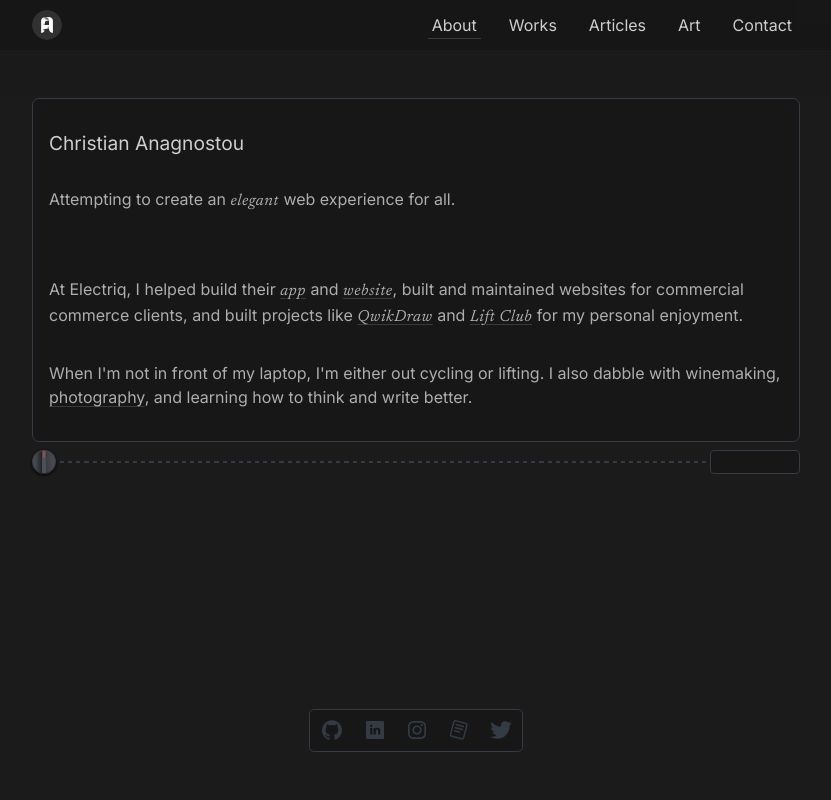
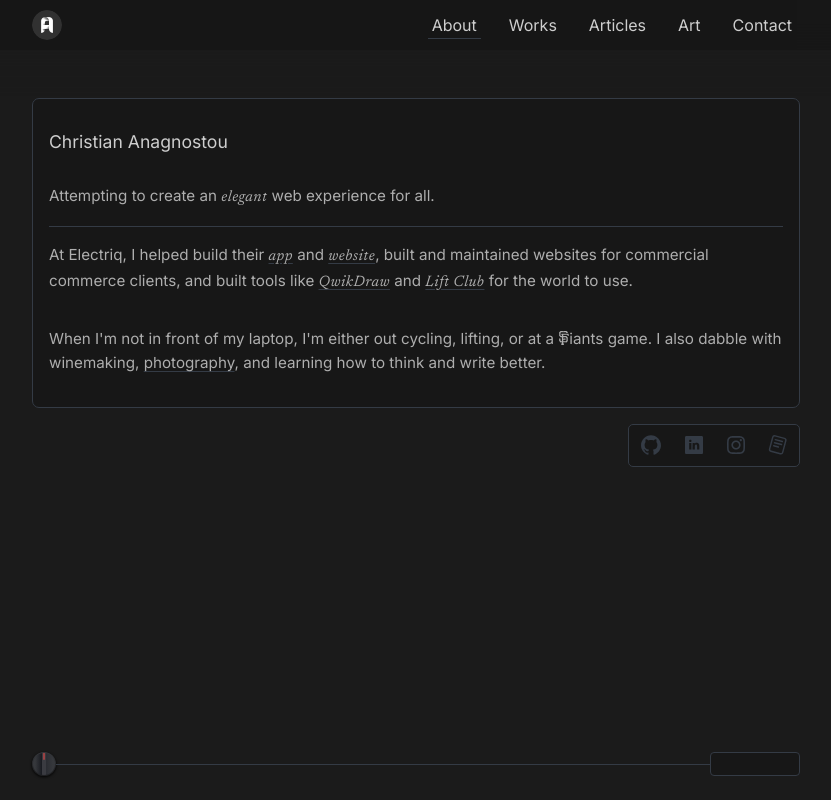
Before and after one commit to christiananagnostou/www, a Next.js app: page / in a window 1280 px wide. Shown: the whole page, without its empty margins (224-1055 px from the left). Built offline with nearby package versions, Linux system fonts and the light colour scheme.

Commit message:
update homepage bio and layout

```diff
--- a/components/Home/Bio.tsx
+++ b/components/Home/Bio.tsx
@@ -2,6 +2,7 @@ import { motion } from 'framer-motion'
 import Link from 'next/link'
 import styled from 'styled-components'
 import { fade, staggerFade } from '../animation'
+import Giants from '../SVG/Giants'
 
 function Bio() {
   return (
@@ -12,7 +13,7 @@ function Bio() {
         Attempting to create an <em>elegant</em> web experience for all.
       </motion.p>
 
-      <p />
+      <motion.hr variants={fade} />
 
       <motion.p variants={fade}>
         At Electriq, I helped build their{' '}
@@ -23,7 +24,7 @@ function Bio() {
         <a href="https://www.electriqmarketing.com/" target={'_blank'} rel="noreferrer">
           <em>website</em>
         </a>
-        , built and maintained websites for commercial commerce clients, and built projects like{' '}
+        , built and maintained websites for commercial commerce clients, and built tools like{' '}
         <a href="https://qwikdraw.vercel.app/" target={'_blank'} rel="noreferrer">
           <em>QwikDraw</em>
         </a>{' '}
@@ -31,22 +32,20 @@ function Bio() {
         <a href="https://www.liftclub.app/" target={'_blank'} rel="noreferrer">
           <em>Lift Club</em>
         </a>{' '}
-        for my personal enjoyment.
+        for the world to use.
       </motion.p>
 
       <motion.p variants={fade}>
-        When I&apos;m not in front of my laptop, I&apos;m either out cycling or lifting. I also dabble with winemaking,{' '}
-        <Link href="/art?tag=camera">photography</Link>, and learning how to think and write better.
+        When I&apos;m not in front of my laptop, I&apos;m either out cycling, lifting, or at a{' '}
+        <span className="giants-container">
+          iants{' '}
+          <span className="giants">
+            <Giants />
+          </span>
+        </span>{' '}
+        game. I also dabble with winemaking, <Link href="/art?tag=camera">photography</Link>, and learning how to think
+        and write better.
       </motion.p>
-
-      {/* <p /> */}
-
-      {/* <motion.p variants={fade}>
-        catch me at{' '}
-        <a href="https://twitter.com/coderdevguy" target={'_blank'} rel="noreferrer">
-          @coderdevguy
-        </a>
-      </motion.p> */}
     </Description>
   )
 }
@@ -73,15 +72,48 @@ const Description = styled(motion.section)`
   }
 
   h1 {
-    font-size: 1.2rem;
+    font-size: 1.1rem;
     font-weight: 200;
     padding: 1rem 0;
   }
 
+  hr {
+    border: none;
+    border-top: 1px solid var(--accent);
+  }
+
   p {
     font-weight: 200;
-    font-size: 1rem;
+    font-size: 0.95rem;
     line-height: 1.5rem;
     padding: 1rem 0;
   }
+
+  .giants-container {
+    position: relative;
+    padding-left: 11px;
+    font-weight: 400;
+
+    .giants {
+      height: 13px;
+      width: auto;
+      position: absolute;
+      left: 1px;
+      top: -1px;
+
+      @media screen and (min-width: 768px) {
+        height: 14px;
+      }
+
+      svg {
+        height: 100%;
+        width: auto;
+        transition: color 0.5s ease;
+      }
+    }
+
+    &:hover svg {
+      color: #fd5a1e;
+    }
+  }
 `
--- a/components/Home/StarBG.tsx
+++ b/components/Home/StarBG.tsx
@@ -1,4 +1,4 @@
-import { useEffect, useState } from 'react'
+import { CSSProperties, useEffect, useState } from 'react'
 import styled from 'styled-components'
 import { useWindowSize } from '../Hooks'
 
@@ -20,7 +20,7 @@ const StarBG = ({ show }: Props) => {
 
       setStars((prev) => [
         ...prev,
-        <Star top={Math.random() * height} left={Math.random() * width} key={starCount++} />,
+        <Star style={{ top: Math.random() * height, left: Math.random() * width }} key={starCount++} />,
       ])
     }, 150)
 
@@ -32,26 +32,19 @@ const StarBG = ({ show }: Props) => {
 
 export default StarBG
 
-const Star = ({ top, left }: { top: number; left: number }) => {
+const Star = ({ style }: { style: CSSProperties | undefined }) => {
   return (
-    <StarStyle
-      width="14"
-      height="17"
-      style={{ top, left }}
-      viewBox="0 0 14 17"
-      fill="none"
-      xmlns="http://www.w3.org/2000/svg"
-    >
+    <SparkleSVG width="14" height="17" style={style} viewBox="0 0 14 17" fill="none" xmlns="http://www.w3.org/2000/svg">
       <path
         d="M13.5875 8.29673C12.5957 8.32926 11.7692 8.35596 11.07 8.42019C8.43515 8.6571 7.69957 9.35698 7.44336 12.3333C7.35823 13.3719 7.326 14.6966 7.29376 16.3708C7.26153 14.6966 7.23012 13.3727 7.14417 12.3333C6.88795 9.35698 6.15237 8.6571 3.51751 8.42019C2.81912 8.35596 1.99179 8.32843 1 8.29673C1.99179 8.2642 2.81829 8.2375 3.51751 8.17327C6.15237 7.94137 6.88795 7.24232 7.14417 4.26011C7.2293 3.22155 7.26153 1.89686 7.29376 0.222656C7.326 1.89686 7.3574 3.22072 7.44336 4.26011C7.69957 7.24232 8.43515 7.9422 11.07 8.17327C11.7684 8.2375 12.5957 8.26503 13.5875 8.29673V8.29673Z"
         stroke="#414141"
         strokeMiterlimit="10"
       ></path>
-    </StarStyle>
+    </SparkleSVG>
   )
 }
 
-const StarStyle = styled.svg`
+const SparkleSVG = styled.svg`
   position: absolute;
   animation: sparkle 7s 0.5s ease infinite;
   opacity: 0;
--- a/components/Home/TVBar.tsx
+++ b/components/Home/TVBar.tsx
@@ -1,135 +1,99 @@
-import { motion, PanInfo } from "framer-motion";
-import Image from "next/image";
-import { useEffect, useRef, useState } from "react";
-import styled from "styled-components";
-import { fade, staggerFadeFast } from "../animation";
-import { useWindowSize } from "../Hooks";
-import StarBG from "./StarBG";
-
-type Props = {};
+import { motion, PanInfo } from 'framer-motion'
+import Image from 'next/image'
+import { useRef, useState } from 'react'
+import styled from 'styled-components'
+import { fade, staggerFadeFast } from '../animation'
+import { useWindowSize } from '../Hooks'
+import StarBG from './StarBG'
 
 const Sections = [
-  "craft",
-  "imbue",
-  "clarify",
-  "improve",
-  "grow",
-  "listen",
-  "learn",
-  "teach",
-  "smile",
-  "retry",
-  "exhale",
-  "practice",
-  "enhance",
-  "persist",
-];
+  'craft',
+  'imbue',
+  'clarify',
+  'improve',
+  'grow',
+  'listen',
+  'learn',
+  'teach',
+  'smile',
+  'retry',
+  'practice',
+  'enhance',
+  'persist',
+]
 
-const MaxTVBars = 80;
-const BarHeight = 24;
+const BarHeight = 24
+const BarGradient = 'linear-gradient(to right, rgb(80,80,95), rgba(200, 200, 200, 0.2)'
 
-type Color = {
-  r: number;
-  g: number;
-  b: number;
-};
+const TVBar = () => {
+  const knobRef = useRef<HTMLDivElement>(null)
+  const barsRef = useRef<HTMLDivElement>(null)
+  const buttonRef = useRef<HTMLButtonElement>(null)
 
-const GColor = (r?: number, g?: number, b?: number): Color => {
-  r = typeof r === "undefined" ? 0 : r;
-  g = typeof g === "undefined" ? 0 : g;
-  b = typeof b === "undefined" ? 0 : b;
-  return { r: r, g: g, b: b };
-};
+  const { width } = useWindowSize()
 
-const createColorRange = (c1: Color, c2: Color) => {
-  var colorList = [];
-  for (var i = 0; i < 255; i++) {
-    colorList.push(
-      GColor(
-        c1.r + (i * (c2.r - c1.r)) / 255,
-        c1.g + (i * (c2.g - c1.g)) / 255,
-        c1.b + (i * (c2.b - c1.b)) / 255
-      )
-    );
-  }
-  return colorList;
-};
-
-const BarColorRange = createColorRange({ r: 80, g: 80, b: 95 }, { r: 125, g: 125, b: 140 });
-
-const TVBar = (props: Props) => {
-  const knobRef = useRef<HTMLDivElement>(null);
-  const barsRef = useRef<HTMLDivElement>(null);
-  const buttonRef = useRef<HTMLButtonElement>(null);
-
-  const { width } = useWindowSize();
-
-  const [isBarFull, setIsBarFull] = useState(false);
-
-  const [sectionIndex, setSectionIndex] = useState(0);
-  const [numTVBars, setNumTVBars] = useState(MaxTVBars);
-
-  useEffect(() => {
-    if (width) setNumTVBars(Math.min(Math.floor(width / 15), MaxTVBars)); // 15 makes the bar width look good
-  }, [width]);
+  const [sectionIndex, setSectionIndex] = useState(0)
+  const [percentToFull, setPercentToFull] = useState(0)
+  const isBarFull = percentToFull === 100
 
   const onKnobPan = (_: MouseEvent | TouchEvent | PointerEvent, info: PanInfo) => {
-    if (!knobRef.current || !barsRef.current || !buttonRef.current) return;
-    const barsContainerWidth = barsRef.current.clientWidth;
+    if (!knobRef.current || !barsRef.current || !buttonRef.current) return
+    const barsContainerWidth = barsRef.current.clientWidth
 
-    const prevPos = parseFloat(knobRef.current.dataset.currentDeg || "0");
-    const newPos = Math.max(Math.min(prevPos + info.delta.x, barsContainerWidth), 0);
+    const prevPos = parseFloat(knobRef.current.dataset.currentDeg || '0')
+    const newPos = Math.max(Math.min(prevPos + info.delta.x, barsContainerWidth), 0)
 
-    const percentToFull = newPos / barsContainerWidth;
+    const percentToFull = (newPos / barsContainerWidth) * 100
 
-    const isBarFull = newPos === barsContainerWidth;
-    setIsBarFull(isBarFull);
+    setPercentToFull(percentToFull)
 
-    // const { r, g, b } = BarColorRange[Math.floor(percentToFull * (BarColorRange.length - 1))];
-    // knobRef.current.style.color = `rgb(${r},${g},${b})`;
-    // knobRef.current.style.left =
-    //   Math.min(newPos, barsContainerWidth - BarHeight + BarHeight / 2 - 6) + "px";
-    knobRef.current.style.rotate = percentToFull * 360 + "deg";
-    knobRef.current.dataset.currentDeg = newPos.toString();
-
-    Array.from(barsRef.current.children as HTMLCollectionOf<HTMLElement>).forEach((bar, i) => {
-      const { r, g, b } =
-        BarColorRange[
-          Math.floor((i / barsRef.current!.children.length) * (BarColorRange.length - 1))
-        ];
-      const barColor = `rgb(${r},${g},${b})`;
-      const isBarHiglighted = i / numTVBars < percentToFull;
-
-      bar.style.background = isBarHiglighted ? barColor : "var(--accent)";
-    });
-  };
+    knobRef.current.style.rotate = (percentToFull / 100) * 360 + 'deg'
+    knobRef.current.dataset.currentDeg = newPos.toString()
+  }
 
   return (
     <>
+      <Signature
+        src="/signature.png"
+        style={
+          isBarFull ? { opacity: 1, transition: 'opacity 2s 2s ease' } : { opacity: 0, transition: 'opacity 0.3s ease' }
+        }
+        height={70}
+        width={150}
+        alt="Signature of Christian Anagnostou"
+      />
+
+      <div className="spacer"></div>
+
       <TVControls variants={staggerFadeFast}>
         <Knob variants={fade} onPan={onKnobPan}>
-          <div className="knob" ref={knobRef} />
+          <div className="knob" ref={knobRef} style={{ filter: isBarFull ? 'brightness(90%)' : 'brightness(100%)' }} />
         </Knob>
 
         <motion.div
-          className="grill"
+          className="bar-wrap"
           ref={barsRef}
+          variants={fade}
           onPan={(width || 0) < 768 ? onKnobPan : () => {}}
         >
-          {[...new Array(numTVBars)].map((_, i) => (
-            <Bar key={i + "_" + numTVBars} variants={fade} />
-          ))}
+          <div className="bar">
+            <div
+              className="bar-inner"
+              style={{
+                left: -(100 - percentToFull) + '%',
+                background: BarGradient,
+              }}
+            />
+          </div>
         </motion.div>
 
         <div className="current-control">
           <motion.button
-            className={`label ${isBarFull ? "highlight" : ""}`}
+            className={`button ${isBarFull ? 'highlight' : ''}`}
             variants={fade}
             ref={buttonRef}
             onClick={
-              isBarFull
-                ? () => setSectionIndex((prev) => (prev === Sections.length - 1 ? 0 : prev + 1))
-                : () => {}
+              isBarFull ? () => setSectionIndex((prev) => (prev === Sections.length - 1 ? 0 : prev + 1)) : () => {}
             }
             disabled={!isBarFull}
           >
@@ -137,11 +101,7 @@ const TVBar = (props: Props) => {
               <span
                 className="inner"
                 key={section}
-                style={
-                  Sections[sectionIndex] === section
-                    ? { top: 0, opacity: 1 }
-                    : { top: "150%", opacity: 0 }
-                }
+                style={Sections[sectionIndex] === section ? { top: 0, opacity: 1 } : { top: '150%', opacity: 0 }}
               >
                 {section}
               </span>
@@ -150,40 +110,28 @@ const TVBar = (props: Props) => {
         </div>
       </TVControls>
 
-      <Signature
-        src="/signature.png"
-        style={
-          isBarFull
-            ? { opacity: 1, transition: "opacity 2s 2s ease" }
-            : { opacity: 0, transition: "opacity 0.3s ease" }
-        }
-        height={70}
-        width={150}
-        alt="Signature of Christian Anagnostou"
-      />
-
       <StarBG show={isBarFull} />
     </>
-  );
-};
+  )
+}
 
-export default TVBar;
+export default TVBar
 
 const Signature = styled(Image)`
   margin: 1rem 0 0 auto;
   pointer-events: none;
   user-select: none;
-`;
+`
 
 const Knob = styled(motion.div)`
   --knob-border-width: 1px;
   --knob-size: 24px;
 
-  --s: rgb(77, 79, 87);
-  --s1: rgb(56, 59, 67);
-  --s2: rgb(72, 74, 80);
-  --s3: rgb(40, 41, 45);
-  --s4: rgb(32, 34, 42);
+  --s: rgb(58, 59, 65);
+  --s1: rgb(42, 44, 50);
+  --s2: rgb(54, 56, 60);
+  --s3: rgb(30, 31, 34);
+  --s4: rgb(24, 26, 32);
 
   touch-action: pan-y;
   -webkit-overflow-scrolling: touch;
@@ -209,6 +157,8 @@ const Knob = styled(motion.div)`
     -webkit-transform: translateZ(0) scale(1, 1);
     transform: translateZ(0) scale(1, 1);
 
+    transition: filter 2s ease;
+
     border-radius: 50%;
     background: linear-gradient(
       90deg,
@@ -219,14 +169,13 @@ const Knob = styled(motion.div)`
       var(--s1) 59.2%,
       var(--s2) 90%
     );
-    box-shadow: 0 0.1em 0.2em 0 rgba(var(--s1), 0.9) inset,
-      0 -0.1em 0.3em 0 rgba(var(--s1), 0.3) inset, 0 0.08em 0.3em 0 rgba(#001, 0.3),
-      0.5em 0 1em 0 rgba(var(--s1), 0.5) inset, -0.5em 0 1em 0 rgba(var(--s4), 0.3) inset,
-      0 4em 1em -3.5em rgba(#002, 0.3);
+    box-shadow: 0 0.1em 0.2em 0 rgba(var(--s1), 0.9) inset, 0 -0.1em 0.3em 0 rgba(var(--s1), 0.3) inset,
+      0 0.08em 0.3em 0 rgba(#001, 0.3), 0.5em 0 1em 0 rgba(var(--s1), 0.5) inset,
+      -0.5em 0 1em 0 rgba(var(--s4), 0.3) inset, 0 4em 1em -3.5em rgba(#002, 0.3);
   }
 
   .knob::before {
-    content: "";
+    content: '';
     position: absolute;
     left: calc((var(--knob-size) / 2) - 2px);
     width: 2px;
@@ -234,12 +183,9 @@ const Knob = styled(motion.div)`
     border-radius: 0 0 1px 1px;
     background: rgba(187, 68, 68, 0.75);
   }
-`;
+`
 
 const TVControls = styled(motion.div)`
-  --item-spacing: 4px;
-  --bar-height: ${BarHeight}px;
-
   padding: 0.5rem 0;
   width: 100%;
   display: flex;
@@ -251,19 +197,29 @@ const TVControls = styled(motion.div)`
     user-select: none;
   }
 
-  .grill {
+  .bar-wrap {
     display: flex;
     align-items: center;
     flex: 1;
+
+    .bar {
+      width: 100%;
+      background: var(--accent);
+      position: relative;
+      overflow: hidden;
+      height: 1px;
+
+      .bar-inner {
+        position: absolute;
+        left: -100%;
+        height: 100%;
+        width: 100%;
+      }
+    }
   }
 
-  .current-control {
-    display: flex;
-    align-items: stretch;
-    gap: var(--item-spacing);
-    height: var(--bar-height);
-
-    .label {
+  .button {
+    display: block;
     height: 100%;
     background: rgba(20, 20, 20, 0.5);
     border: 1px solid var(--accent);
@@ -293,7 +249,7 @@ const TVControls = styled(motion.div)`
     }
 
     &.highlight {
-        border: 1px solid rgba(255, 255, 255, 0.2);
+      border: 1px solid rgba(255, 255, 255, 0.2) !important;
       box-shadow: inset 0 1px 3px rgba(200, 200, 200, 0.2), inset 0 -1px 3px rgba(0, 0, 0, 0.5);
       cursor: pointer;
 
@@ -303,15 +259,4 @@ const TVControls = styled(motion.div)`
       }
     }
   }
-  }
-`;
-
-const Bar = styled(motion.span)`
-  display: block;
-  height: 2px;
-  width: auto;
-  position: relative;
-  flex: 1;
-  margin-right: var(--item-spacing);
-  background: var(--accent);
-`;
+`
--- /dev/null
+++ b/components/SVG/Giants.tsx
@@ -0,0 +1,45 @@
+import { CSSProperties } from 'react'
+
+type Props = {
+  style?: CSSProperties
+}
+
+const Giants = ({ style }: Props) => {
+  return (
+    <svg
+      version="1.0"
+      xmlns="http://www.w3.org/2000/svg"
+      width="191.000000pt"
+      height="264.000000pt"
+      viewBox="0 0 191.000000 264.000000"
+      style={style}
+    >
+      <g transform="translate(0.000000,264.000000) scale(0.100000,-0.100000)" fill="currentColor" stroke="none">
+        <path
+          d="M217 2563 c-38 -40 -95 -89 -128 -109 l-59 -37 7 -66 c10 -85 10
+    -484 0 -578 l-7 -73 42 -26 c54 -34 142 -117 180 -169 l29 -39 132 -1 132 0 3
+    -367 2 -368 -82 0 -83 0 -52 61 -53 61 0 179 0 179 -136 0 -136 0 6 -22 c13
+    -50 28 -298 22 -373 l-6 -80 67 -50 c60 -44 100 -87 168 -178 l20 -27 123 10
+    c68 6 127 8 132 5 15 -9 12 -141 -4 -179 -17 -40 -56 -72 -107 -88 -22 -6 -39
+    -12 -39 -14 0 -1 13 -33 29 -70 16 -38 32 -86 36 -106 l7 -38 213 0 213 0 22
+    72 c12 40 30 89 41 109 l18 37 -37 7 c-94 18 -135 79 -130 197 l3 73 230 0
+    c127 0 263 -3 302 -7 l73 -7 36 54 c38 58 115 132 176 171 l38 24 -8 123 c-9
+    156 -9 344 0 473 l8 101 -55 37 c-63 44 -123 107 -165 172 l-29 47 -306 -2
+    -305 -2 0 115 0 116 355 0 c337 0 358 -1 395 -20 42 -21 84 -76 95 -122 l7
+    -28 125 0 c115 0 125 1 118 18 -44 101 -75 218 -90 336 l-7 49 -56 -7 c-80
+    -10 -807 -26 -922 -21 -52 3 -150 7 -216 9 l-122 5 -7 -46 c-4 -26 -17 -70
+    -30 -98 l-22 -51 47 -22 c57 -26 70 -52 78 -155 l5 -79 -79 7 -79 7 -57 56
+    -58 56 0 241 0 240 59 53 59 52 454 0 453 -1 50 -59 50 -59 129 0 c118 -1 128
+    0 120 17 -4 9 -9 52 -12 94 l-4 77 -55 26 c-35 16 -79 49 -117 88 l-61 63 -50
+    -10 c-72 -13 -980 -13 -1030 0 l-40 11 -68 -74z m982 -1103 l87 0 62 -74 62
+    -74 0 -230 0 -230 -52 -61 -53 -61 -252 0 -253 0 0 136 0 136 173 -4 c112 -4
+    188 -10 217 -20 l45 -15 0 134 c0 73 -3 133 -7 133 -4 0 -19 -5 -34 -11 -37
+    -13 -252 -28 -331 -21 l-63 4 0 128 c0 69 3 130 8 135 4 4 74 5 156 1 82 -3
+    188 -6 235 -6z"
+        />
+      </g>
+    </svg>
+  )
+}
+
+export default Giants
--- a/components/SocialLinks.tsx
+++ b/components/SocialLinks.tsx
@@ -6,7 +6,6 @@ import Github from './SVG/GitHub'
 import Instagram from './SVG/Instagram'
 import LinkedIn from './SVG/LinkedIn'
 import Readcv from './SVG/Readcv'
-import Twitter from './SVG/Twitter'
 
 function SocialLinks() {
   return (
@@ -31,11 +30,11 @@ function SocialLinks() {
           <Readcv />
         </a>
       </li>
-      <li>
+      {/* <li>
         <a href="https://twitter.com/coderdevguy" target="_blank" rel="noreferrer">
           <Twitter />
         </a>
-      </li>
+      </li> */}
     </SocialLinkList>
   )
 }
--- a/pages/index.tsx
+++ b/pages/index.tsx
@@ -17,9 +17,10 @@ function Home() {
 
       <Container variants={pageAnimation} initial="hidden" animate="show" exit="exit">
         <Bio />
+
+        <SocialLinks />
+
         <TVBar />
-        <div className="spacer" />
-        <SocialLinks />
       </Container>
     </>
   )
@@ -34,7 +35,8 @@ const Container = styled(motion.main)`
   padding: 1rem;
   display: flex;
   flex-direction: column;
-  align-items: center;
+  align-items: end;
+  gap: 1rem;
 
   .spacer {
     height: auto;
@@ -42,6 +44,6 @@ const Container = styled(motion.main)`
   }
 
   @media screen and (min-width: 768px) {
-    padding: 3rem 1rem;
+    padding: 3rem 1rem 1rem;
   }
 `
```
Also changed, not shown: public/articles/a-better-music-player.md (added, +10 -0 lines). Lines whose indentation alone changed are shown as unchanged.
